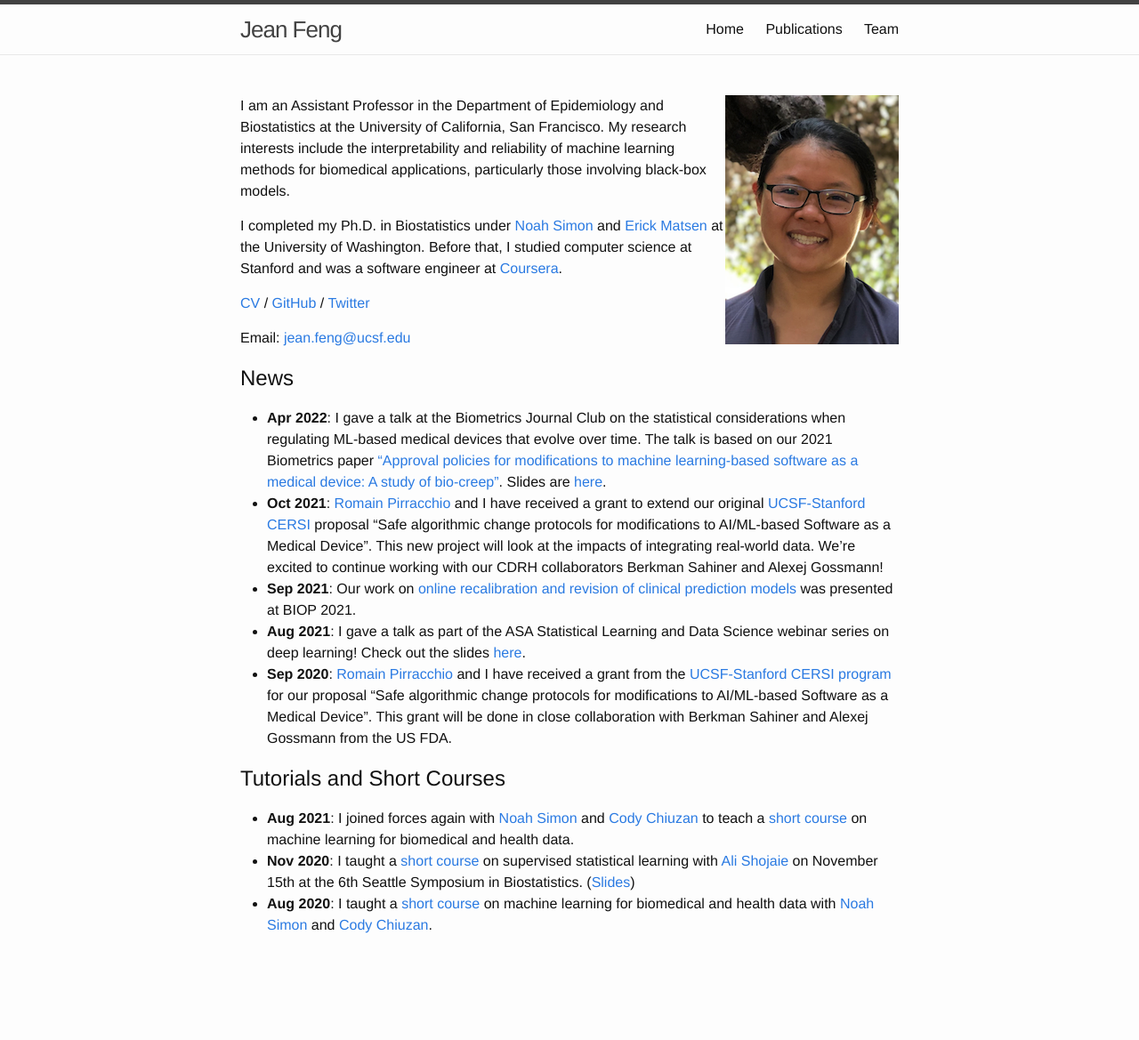
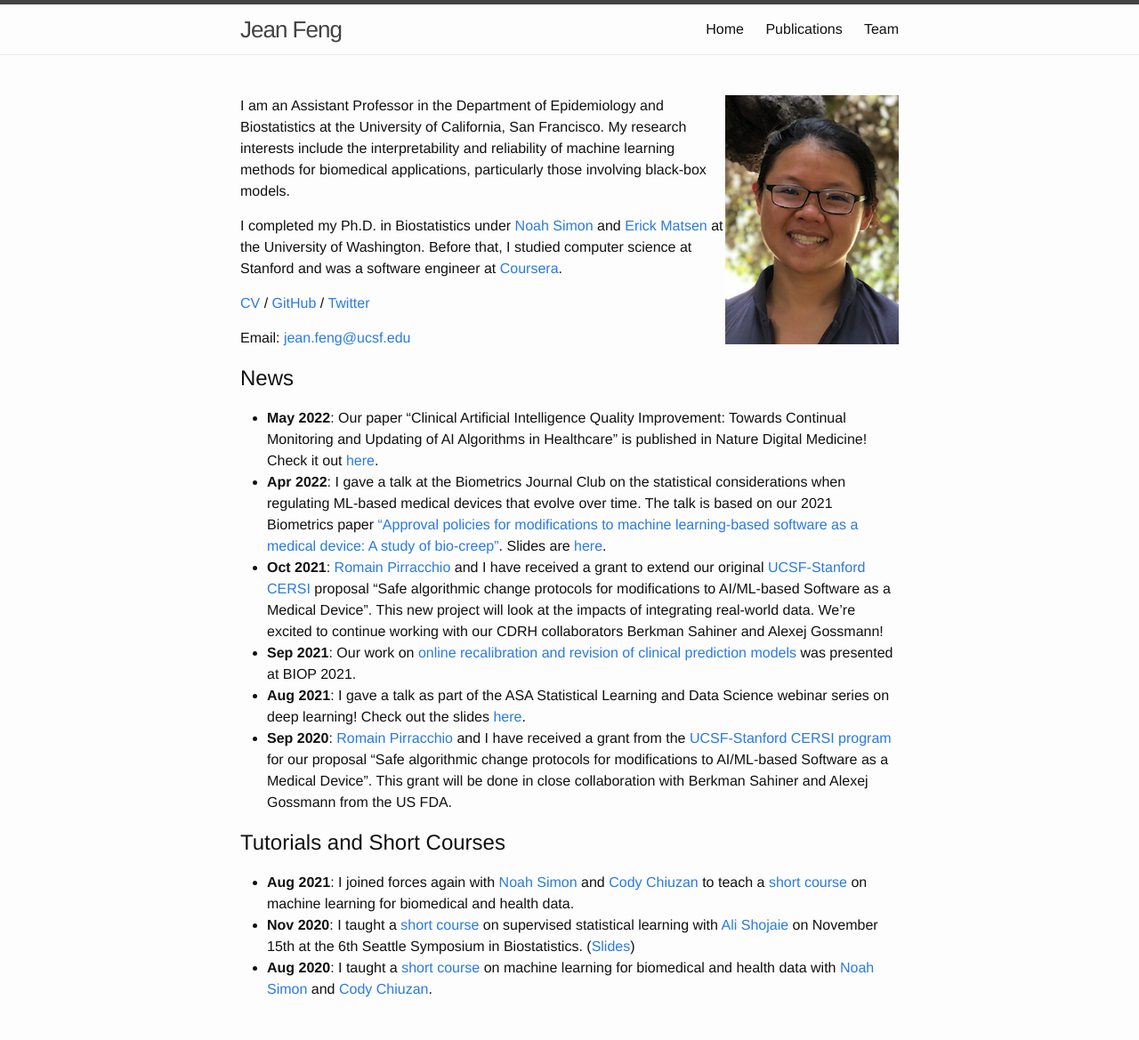
Before and after one commit to jjfeng/jjfeng.github.io, a Jekyll site: the page built from index.md, in a window 1280 px wide. Shown: the whole page at 89% size. Built offline with Jekyll 4.4.1, drawn with Linux system fonts in a browser that asks for light colours; before the commit the page ends 1097 px from its top, so only the background shows below that.

Commit message:
update front page

```diff
--- a/index.md
+++ b/index.md
@@ -41,6 +41,7 @@ document.write("<a href='mailto:"+link+"'>"+link+"</a>")
 </script><noscript>Sorry, you need Javascript on to email me.</noscript>
 
 ## News
+- **May 2022**: Our paper "Clinical Artificial Intelligence Quality Improvement: Towards Continual Monitoring and Updating of AI Algorithms in Healthcare" is published in Nature Digital Medicine! Check it out [here](https://www.nature.com/articles/s41746-022-00611-y).
 - **Apr 2022**: I gave a talk at the Biometrics Journal Club on the statistical considerations when regulating ML-based medical devices that evolve over time. The talk is based on our 2021 Biometrics paper ["Approval policies for modifications to machine learning-based software as a medical device: A study of bio-creep"](https://doi.org/10.1111/biom.13379). Slides are [here](https://www.jeanfeng.com/biometrics_talk.pdf).
 - **Oct 2021**: [Romain Pirracchio](https://www.romainpirracchio.org/) and I have received a grant to extend our original [UCSF-Stanford CERSI](https://pharm.ucsf.edu/cersi) proposal "Safe algorithmic change protocols for modifications to AI/ML-based Software as a Medical Device". This new project will look at the impacts of integrating real-world data. We're excited to continue working with our CDRH collaborators Berkman Sahiner and Alexej Gossmann!
 - **Sep 2021**: Our work on [online recalibration and revision of clinical prediction models](https://ww2.amstat.org/meetings/biop/2021/onlineprogram/AbstractDetails.cfm?AbstractID=302405) was presented at BIOP 2021.
```
